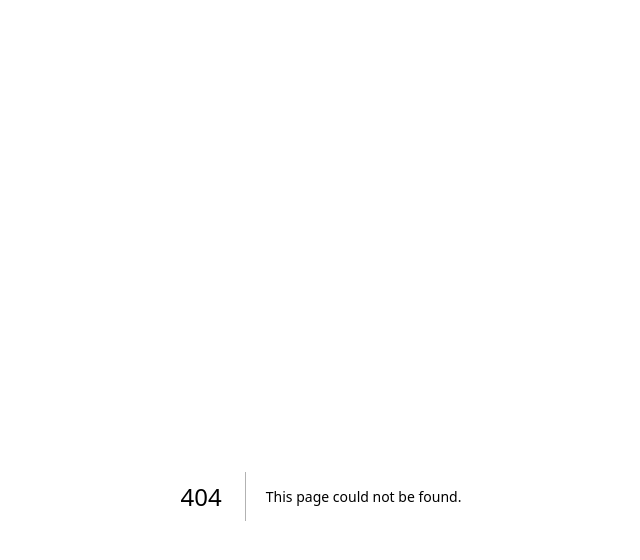
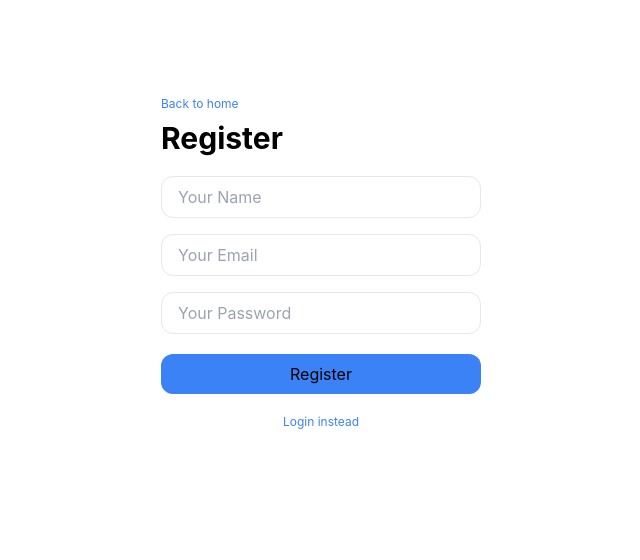
Before and after one commit to saivikasa4/next-13-example, a Next.js app: page /accounts/register in a window 1280 px wide. Before the commit this address had no page. Shown: the top 560 px of the page, without its empty margins (319-959 px from the left). Built offline with nearby package versions, Linux system fonts and the light colour scheme.

Commit message:
Add login and register pages

```diff
--- /dev/null
+++ b/src/app/accounts/login/Login.helpers.ts
@@ -0,0 +1,13 @@
+import { TLoginForm } from "@/types"
+
+export async function login(form: TLoginForm) {
+  const response = await fetch("/api/auth/login", {
+    method: "POST",
+    headers: {
+      "Content-Type": "application/json",
+    },
+    body: JSON.stringify(form),
+  })
+
+  return response.status
+}
--- /dev/null
+++ b/src/app/accounts/login/page.tsx
@@ -0,0 +1,66 @@
+"use client"
+
+import Link from "next/link"
+import { useRouter } from "next/navigation"
+import { useState } from "react"
+import { TLoginForm } from "@/types"
+import { login } from "./Login.helpers"
+
+function Login() {
+  const router = useRouter()
+  const [form, setForm] = useState<TLoginForm>({ email: "", password: "" })
+  const [isLoading, setIsLoading] = useState<boolean>(false)
+
+  async function handleSubmit() {
+    setIsLoading(true)
+    const status = await login(form)
+    setIsLoading(false)
+
+    if (status === 200) {
+      router.push("/dashboard")
+      return
+    }
+  }
+
+  return (
+    <div className="max-w-xs mx-auto">
+      <Link href="/" className="text-xs text-blue-500 block mb-2">
+        Back to home
+      </Link>
+
+      <h1 className="text-xl md:text-3xl font-bold mb-5">Login</h1>
+      <input
+        type="email"
+        name="email"
+        id="email"
+        placeholder="Your Email"
+        className="block w-full px-4 py-2 rounded-xl outline-none focus:border-blue-400 mb-4 border dark:border-gray-700"
+        onChange={(e) => setForm({ ...form, email: e.target.value })}
+      />
+      <input
+        type="password"
+        name="password"
+        id="password"
+        placeholder="Your Password"
+        className="block w-full px-4 py-2 rounded-xl outline-none focus:border-blue-400 mb-5 border dark:border-gray-700"
+        onChange={(e) => setForm({ ...form, password: e.target.value })}
+      />
+
+      <button
+        onClick={handleSubmit}
+        className="w-full bg-blue-500 rounded-xl py-2 mb-5"
+      >
+        {isLoading ? "Logging In" : "Login"}
+      </button>
+
+      <Link
+        href="/accounts/register"
+        className="text-xs text-center block text-blue-500"
+      >
+        Create an account
+      </Link>
+    </div>
+  )
+}
+
+export default Login
--- /dev/null
+++ b/src/app/accounts/register/Register.helpers.ts
@@ -0,0 +1,13 @@
+import { TRegisterForm } from "@/types"
+
+export async function register(form: TRegisterForm) {
+  const response = await fetch("/api/auth/register", {
+    method: "POST",
+    headers: {
+      "Content-Type": "application/json",
+    },
+    body: JSON.stringify(form),
+  })
+
+  return response.status
+}
--- /dev/null
+++ b/src/app/accounts/register/page.tsx
@@ -0,0 +1,78 @@
+"use client"
+
+import Link from "next/link"
+import { TRegisterForm } from "@/types"
+import { useRouter } from "next/navigation"
+import { useState } from "react"
+import { register } from "./Register.helpers"
+
+function Register() {
+  const router = useRouter()
+  const [form, setForm] = useState<TRegisterForm>({
+    name: "",
+    email: "",
+    password: "",
+  })
+  const [isLoading, setIsLoading] = useState<boolean>(false)
+
+  async function handleSubmit() {
+    setIsLoading(true)
+    const status = await register(form)
+    setIsLoading(false)
+
+    if (status === 201) {
+      router.push("/dashboard")
+      return
+    }
+  }
+
+  return (
+    <div className="max-w-xs mx-auto">
+      <Link href="/" className="text-xs text-blue-500 block mb-2">
+        Back to home
+      </Link>
+
+      <h1 className="text-xl md:text-3xl font-bold mb-5">Register</h1>
+      <input
+        type="text"
+        name="name"
+        id="name"
+        placeholder="Your Name"
+        className="block w-full px-4 py-2 rounded-xl outline-none focus:border-blue-400 mb-4 border dark:border-gray-700"
+        onChange={(e) => setForm({ ...form, name: e.target.value })}
+      />
+      <input
+        type="email"
+        name="email"
+        id="email"
+        placeholder="Your Email"
+        className="block w-full px-4 py-2 rounded-xl outline-none focus:border-blue-400 mb-4 border dark:border-gray-700"
+        onChange={(e) => setForm({ ...form, email: e.target.value })}
+      />
+      <input
+        type="password"
+        name="password"
+        id="password"
+        placeholder="Your Password"
+        className="block w-full px-4 py-2 rounded-xl outline-none focus:border-blue-400 mb-5 border dark:border-gray-700"
+        onChange={(e) => setForm({ ...form, password: e.target.value })}
+      />
+
+      <button
+        onClick={handleSubmit}
+        className="w-full bg-blue-500 rounded-xl py-2 mb-5"
+      >
+        {isLoading ? "Processing" : "Register"}
+      </button>
+
+      <Link
+        href="/accounts/login"
+        className="text-xs text-center block text-blue-500"
+      >
+        Login instead
+      </Link>
+    </div>
+  )
+}
+
+export default Register
```
